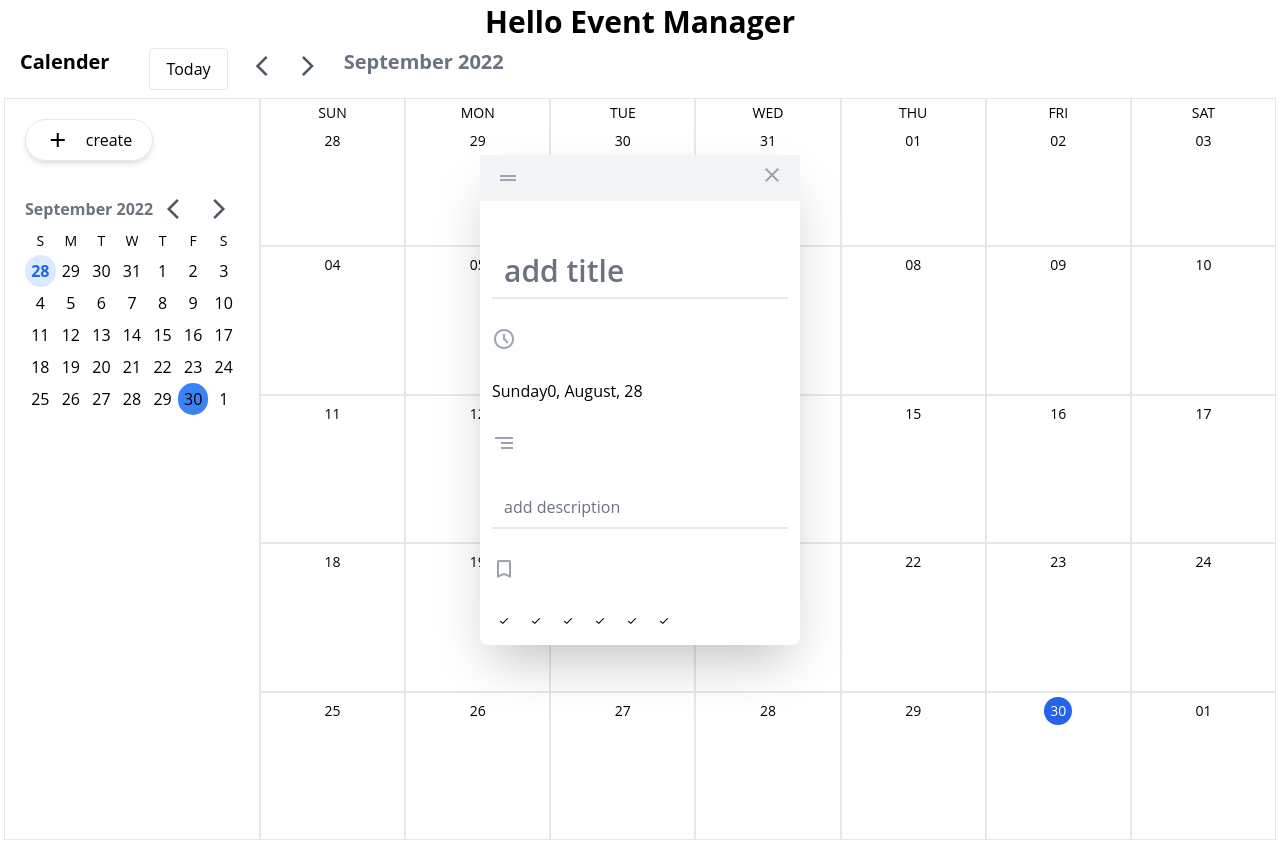
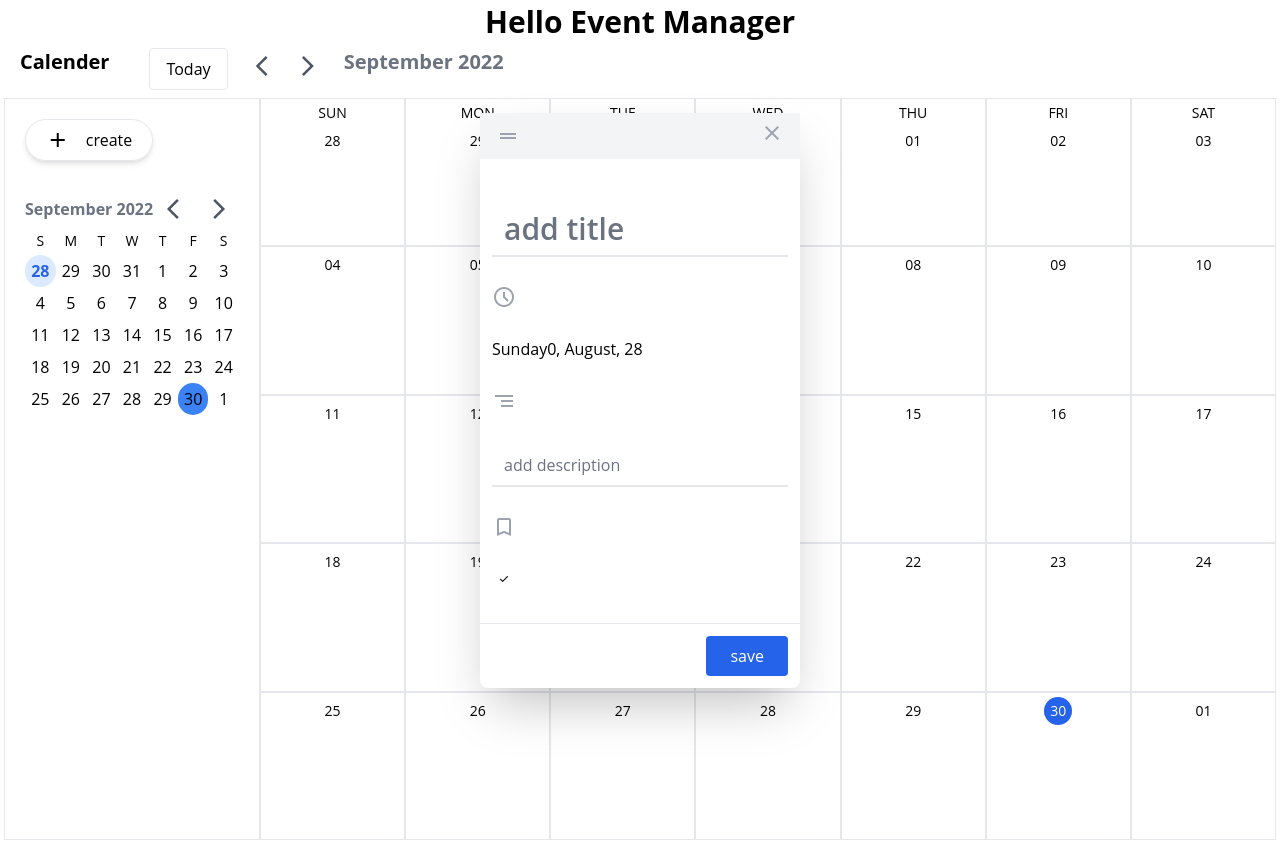
Before and after one commit to johirhaquedipok/event-calender, a React (Create React App) app: page / in a window 1280 px wide. Both pictures are taken after a click on the element 332 px from the left and 202 px from the top of the page. Built offline with nearby package versions, Linux system fonts and the light colour scheme.

Commit message:
save event

```diff
--- a/src/components/event-modal.js
+++ b/src/components/event-modal.js
@@ -5,6 +5,7 @@
   const [title, setTitle] = useState("");
   const { setShowEventModal, daySelected } = useContext(GlobalContext);
   const [description, setDescription] = useState("");
+  const [selectedLabel, setSelectedLabel] = useState(labelsClass[0]);
 
   return (
     <div className="h-screen w-full fixed left-0 top-0 flex justify-center items-center">
@@ -55,16 +56,27 @@
               {labelsClass.map((lblcls, i) => (
                 <span
                   key={i}
+                  onClick={() => setSelectedLabel(lblcls)}
                   className={`bg-${lblcls}-500 w-6 h-6 rounded-full grid place-items-center`}
                 >
-                  <span className="material-symbols-outlined text-black text-sm">
-                    check
-                  </span>
+                  {selectedLabel === lblcls && (
+                    <span className="material-symbols-outlined text-black text-sm">
+                      check
+                    </span>
+                  )}
                 </span>
               ))}
             </div>
           </div>
         </div>
+        <footer className="flex justify-end border-t p-3 mt-5">
+          <button
+            type="submit"
+            className="bg-blue-600 hover:bg-blue-700 px-6 py-2 rounded text-white"
+          >
+            save
+          </button>
+        </footer>
       </form>
     </div>
   );
--- a/src/context/context-wrapper.js
+++ b/src/context/context-wrapper.js
@@ -1,5 +1,5 @@
 import dayjs from "dayjs";
-import React, { useEffect, useState } from "react";
+import React, { useEffect, useReducer, useState } from "react";
 import GlobalContext from "./global-context";
 
 const ContextWrapper = ({ children }) => {
@@ -7,6 +7,7 @@
   const [smallCalenderMonth, setSmallCalenderMonth] = useState(null);
   const [daySelected, setDaySelected] = useState(dayjs());
   const [showEventModal, setShowEventModal] = useState(false);
+  const [savedEvents, dispatchCallEvent] = useReducer();
   useEffect(() => {
     if (smallCalenderMonth !== null) {
       setMonthIndex(smallCalenderMonth);
```
